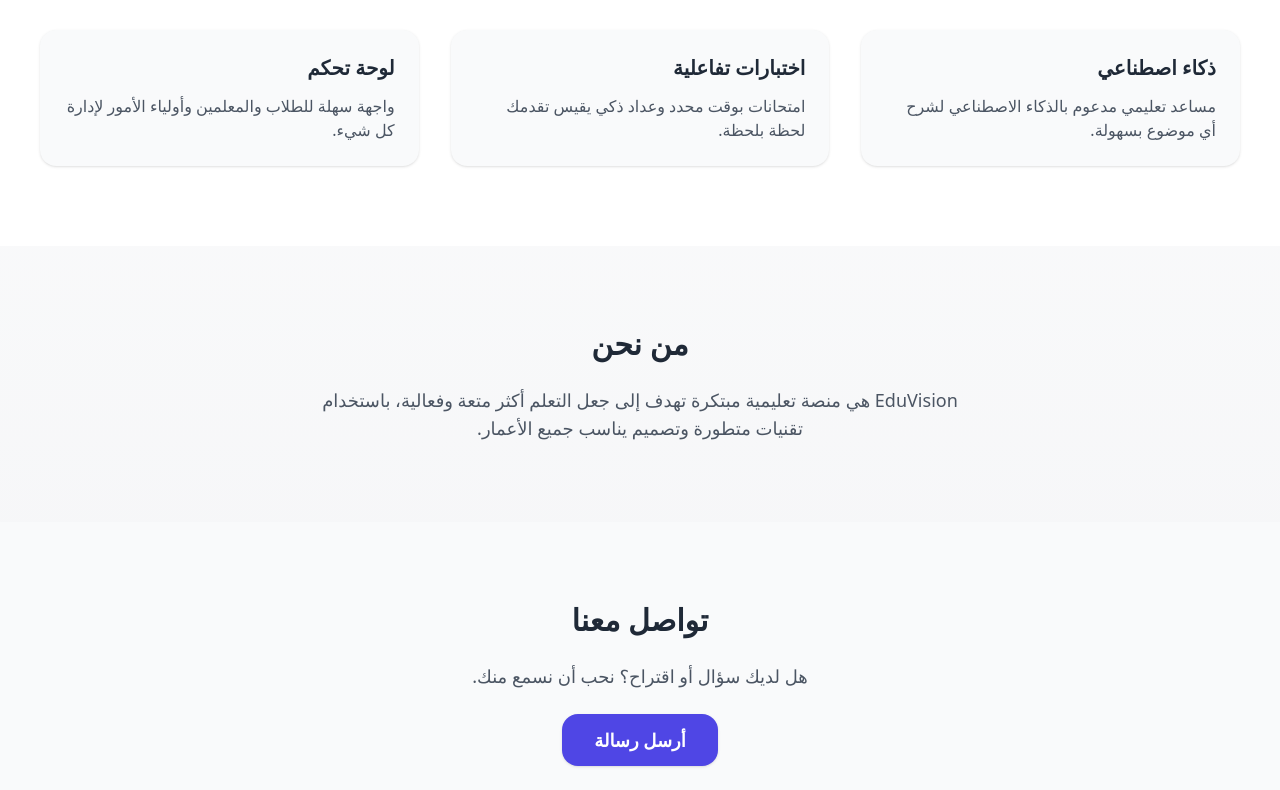
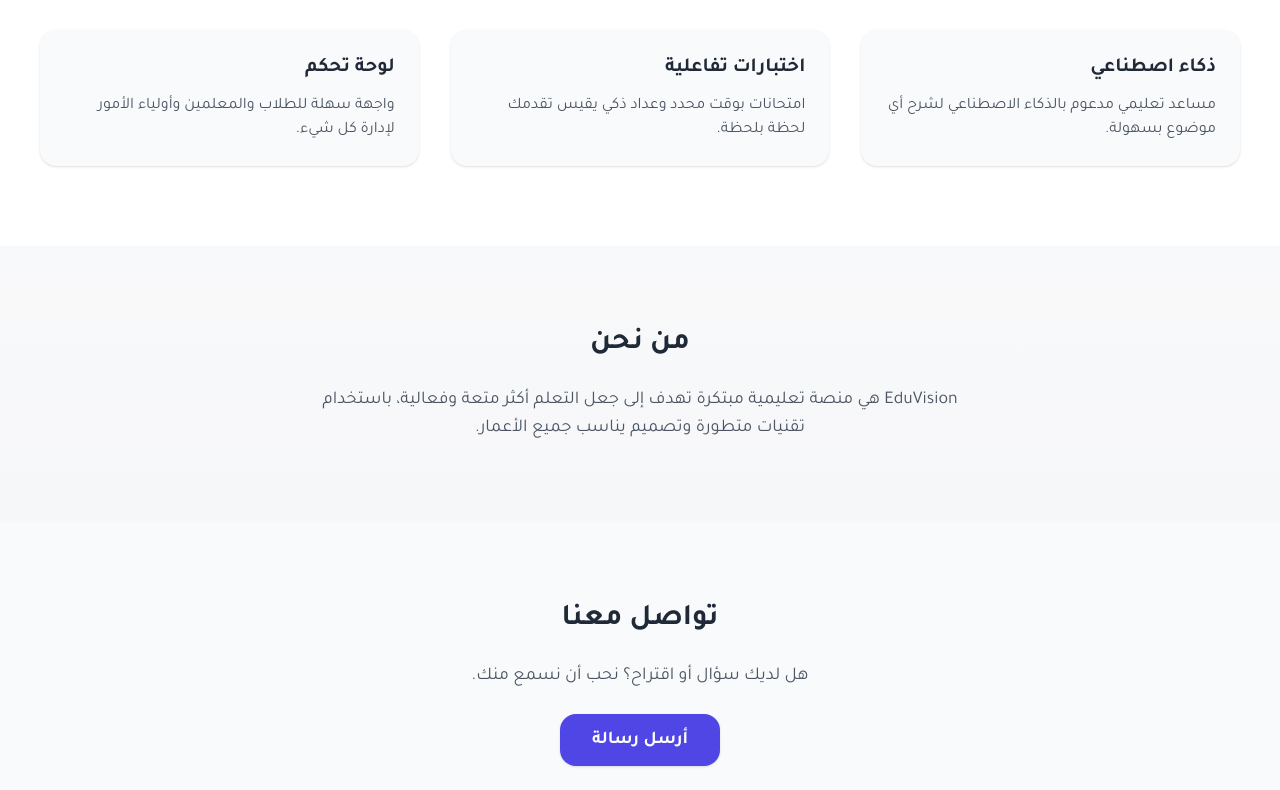
Before and after one commit to amohyyyy/Test, a plain HTML site: page Index.html in a window 1280 px wide. Shown: the part 606-1396 px from the top of the page. Drawn offline with nearby package versions, Linux system fonts and the light colour scheme.

Commit message:
Update Index.html

```diff
--- a/Index.html
+++ b/Index.html
@@ -5,6 +5,10 @@
     <meta name="viewport" content="width=device-width, initial-scale=1.0" />
     <title>EduVision</title>
     <script src="https://cdn.tailwindcss.com"></script>
+    <style>
+      body { font-family: "Tajawal", sans-serif; }
+    </style>
+    <link href="https://fonts.googleapis.com/css2?family=Tajawal:wght@400;700&display=swap" rel="stylesheet">
   </head>
   <body class="min-h-screen bg-gradient-to-b from-white to-gray-100 text-gray-800">
     <!-- Header -->
```
